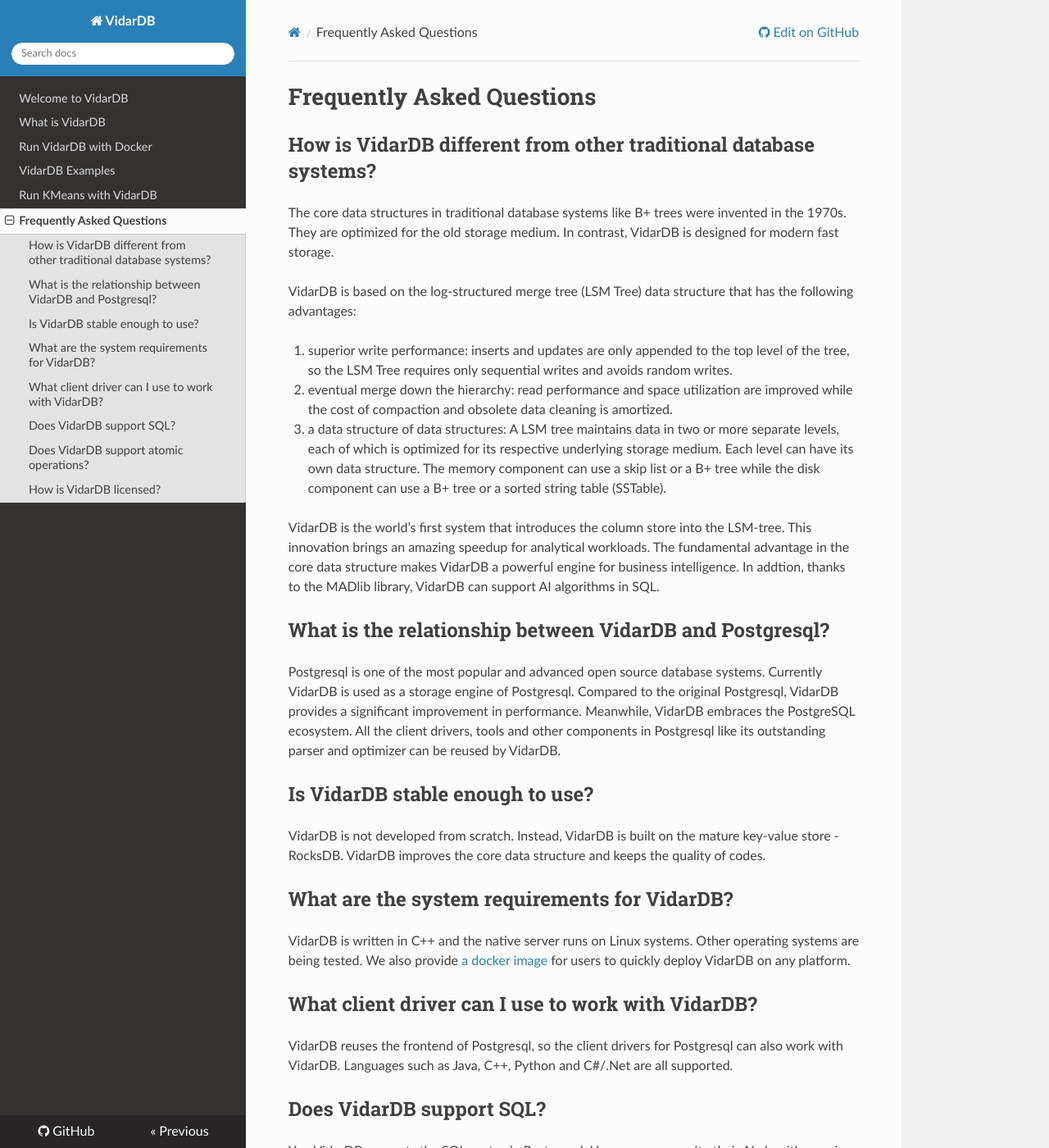
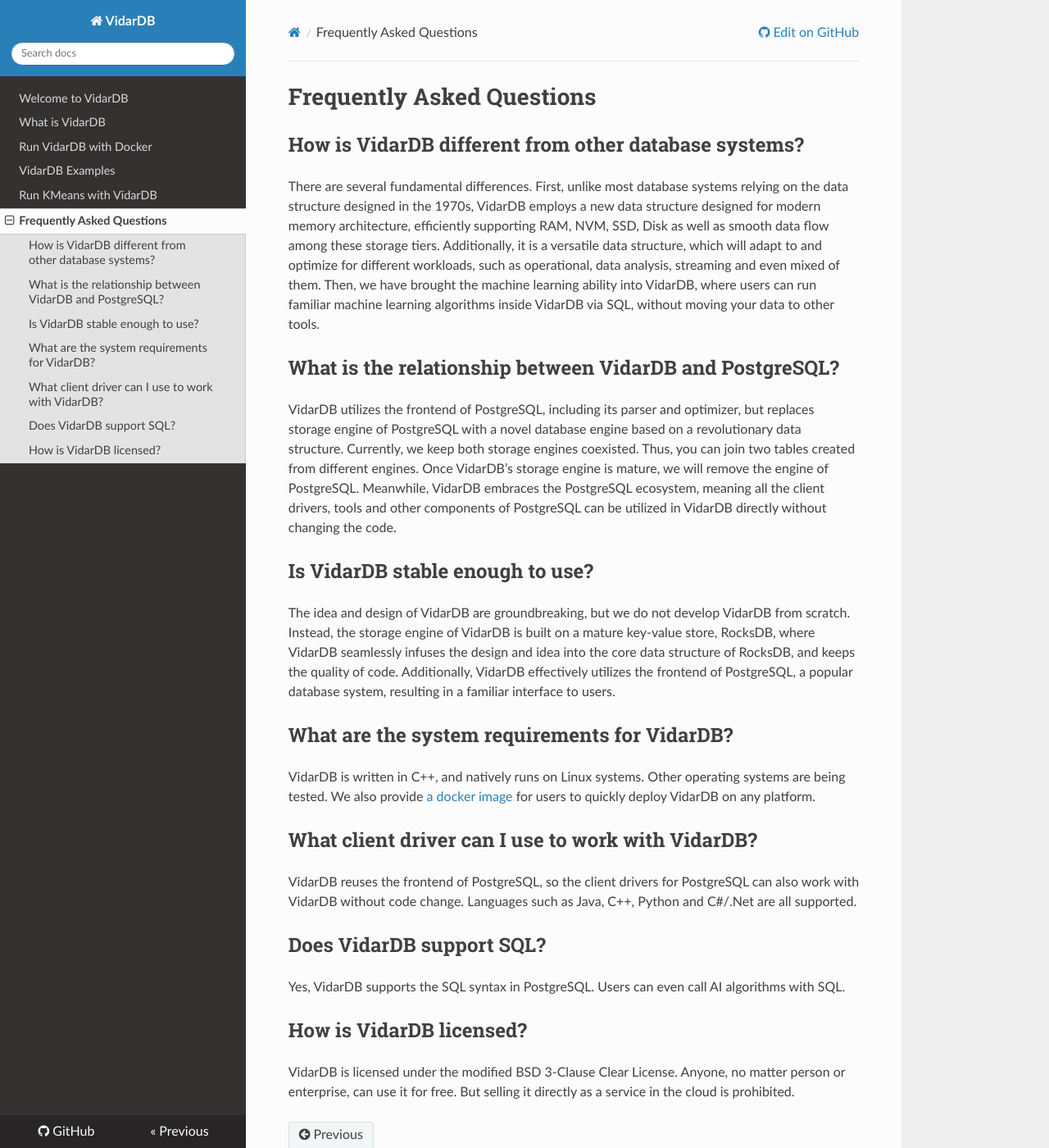
Before and after one commit to vidardb/docs, an MkDocs documentation site: the page built from docs/faq.md, in a window 1280 px wide and 1400 px high. Shown: the whole window at 82% size. Built offline with MkDocs 1.6.1, drawn with Linux system fonts in a browser that asks for light colours; nearby versions of some CDN libraries; some of the changed text lies outside the part shown.

Commit message:
Update faq.md

```diff
--- a/docs/faq.md
+++ b/docs/faq.md
@@ -1,46 +1,35 @@
 # Frequently Asked Questions
 
-## How is VidarDB different from other traditional database systems?
+## How is VidarDB different from other database systems?
 
-The core data structures in traditional database systems like B+ trees were invented in the 1970s. They are optimized for the old storage medium.  In contrast, VidarDB is designed for modern fast storage.
-
-VidarDB is based on the log-structured merge tree (LSM Tree) data structure that has the following advantages:
-
-1. superior write performance: inserts and updates are only appended to the top level of the tree, so the LSM Tree requires only sequential writes and avoids random writes.
-
-2. eventual merge down the hierarchy: read performance and space utilization are improved while the cost of compaction and obsolete data cleaning is amortized.
-
-3. a data structure of data structures: A LSM tree maintains data in two or more separate levels, each of which is optimized for its respective underlying storage medium. Each level can have its own data structure. The memory component can use a skip list or a B+ tree while the disk component can use a B+ tree or a sorted string table (SSTable).
-
-VidarDB is the world’s first system that introduces the column store into the LSM-tree. This innovation brings an amazing speedup for analytical workloads.  The fundamental advantage in the core data structure makes VidarDB a powerful engine for business intelligence. In addtion, thanks to the MADlib library, VidarDB can support AI algorithms in SQL.
+There are several fundamental differences. First, unlike most database systems relying on the data structure designed in the 1970s, VidarDB employs a new data structure designed for modern memory architecture, efficiently supporting RAM, NVM, SSD, Disk as well as smooth data flow among these storage tiers. Additionally, it is a versatile data structure, which will adapt to and optimize for different workloads, such as operational, data analysis, streaming and even mixed of them. Then, we have brought the machine learning ability into VidarDB, where users can run familiar machine learning algorithms inside VidarDB via SQL, without moving your data to other tools.
 
 
-## What is the relationship between VidarDB and Postgresql?
+## What is the relationship between VidarDB and PostgreSQL?
 
-Postgresql is one of the most popular and advanced open source database systems. Currently VidarDB is used as a storage engine of Postgresql. Compared to the original Postgresql, VidarDB provides a significant improvement in performance. Meanwhile, VidarDB embraces the PostgreSQL ecosystem. All the client drivers, tools and other components in Postgresql like its outstanding parser and optimizer can be reused by VidarDB.
+VidarDB utilizes the frontend of PostgreSQL, including its parser and optimizer, but replaces storage engine of PostgreSQL with a novel database engine based on a revolutionary data structure. Currently, we keep both storage engines coexisted. Thus, you can join two tables created from different engines. Once VidarDB’s storage engine is mature, we will remove the engine of PostgreSQL. Meanwhile, VidarDB embraces the PostgreSQL ecosystem, meaning all the client drivers, tools and other components of PostgreSQL can be utilized in VidarDB directly without changing the code.
 
 
 ## Is VidarDB stable enough to use?
 
-VidarDB is not developed from scratch. Instead, VidarDB is built on the mature key-value store - RocksDB. VidarDB improves the core data structure and keeps the quality of codes.
+The idea and design of VidarDB are groundbreaking, but we do not develop VidarDB from scratch. Instead, the storage engine of VidarDB is built on a mature key-value store, RocksDB, where VidarDB seamlessly infuses the design and idea into the core data structure of RocksDB, and keeps the quality of code. Additionally, VidarDB effectively utilizes the frontend of PostgreSQL, a popular database system, resulting in a familiar interface to users.
+
 
 ## What are the system requirements for VidarDB?
 
-VidarDB is written in C++ and the native server runs on Linux systems. Other operating systems are being tested. We also provide [a docker image](https://www.vidardb.com/docs/run_vidarDB_in_docker/) for users to quickly deploy VidarDB on any platform.
+VidarDB is written in C++, and natively runs on Linux systems. Other operating systems are being tested. We also provide [a docker image](https://www.vidardb.com/docs/run_vidarDB_with_docker/) for users to quickly deploy VidarDB on any platform.
 
 
 ## What client driver can I use to work with VidarDB?
 
-VidarDB reuses the frontend of Postgresql, so the client drivers for Postgresql can also work with VidarDB. Languages such as Java, C++, Python and C#/.Net are all supported.
+VidarDB reuses the frontend of PostgreSQL, so the client drivers for PostgreSQL can also work with VidarDB without code change. Languages such as Java, C++, Python and C#/.Net are all supported.
+
 
 ## Does VidarDB support SQL?
 
-Yes, VidarDB supports the SQL syntax in Postgresql. Users can even write their AI algorithms using SQL.
+Yes, VidarDB supports the SQL syntax in PostgreSQL. Users can even call AI algorithms with SQL.
 
-## Does VidarDB support atomic operations?
-
-Yes, all the operations in VidarDB are atomic, but VidarDB does not support full ACID for now.
 
 ## How is VidarDB licensed?
 
-VidarDB is licensed under the BSD 3-Clause Clear License.
+VidarDB is licensed under the modified BSD 3-Clause Clear License. Anyone, no matter person or enterprise, can use it for free. But selling it directly as a service in the cloud is prohibited.
```
